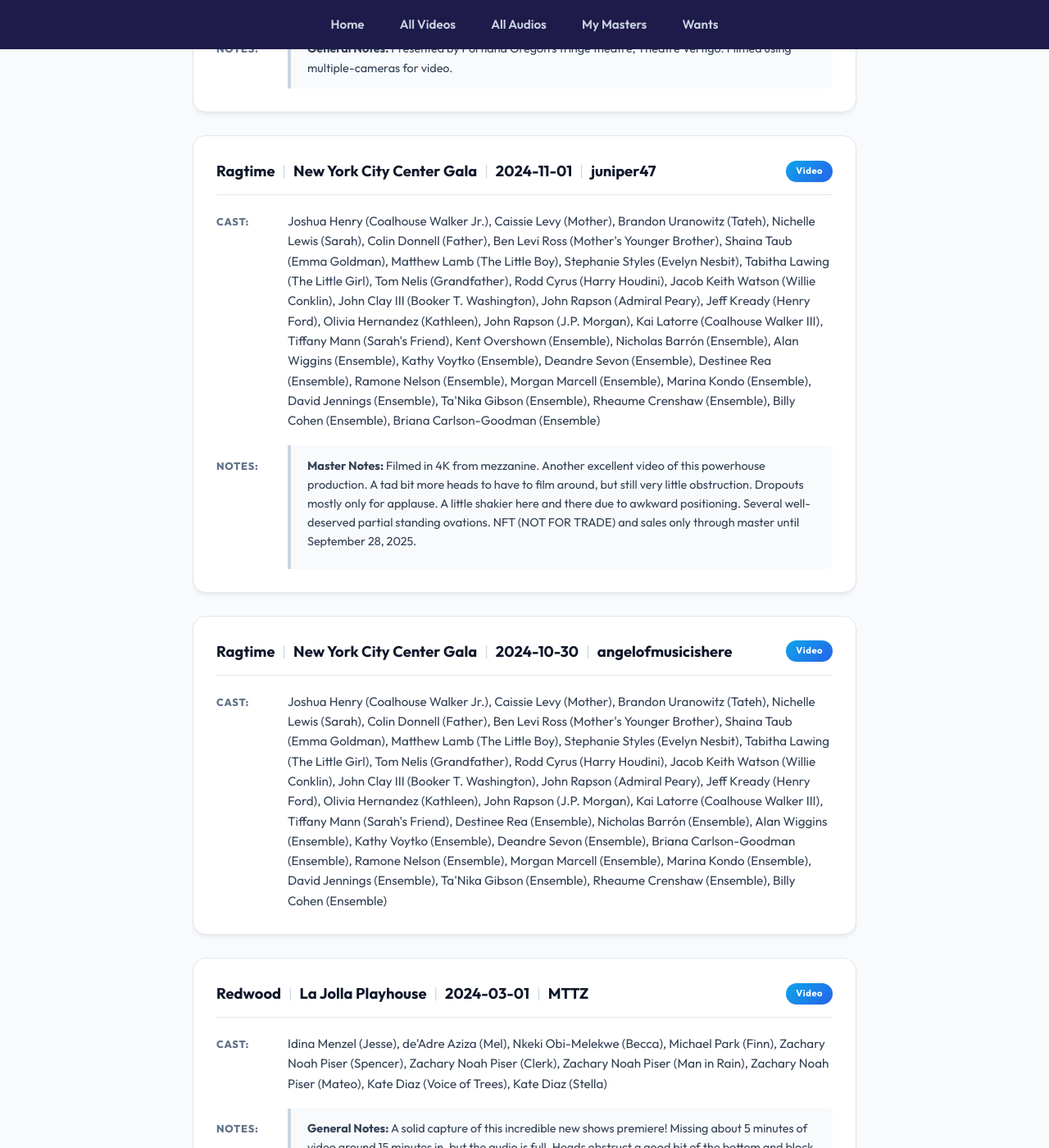
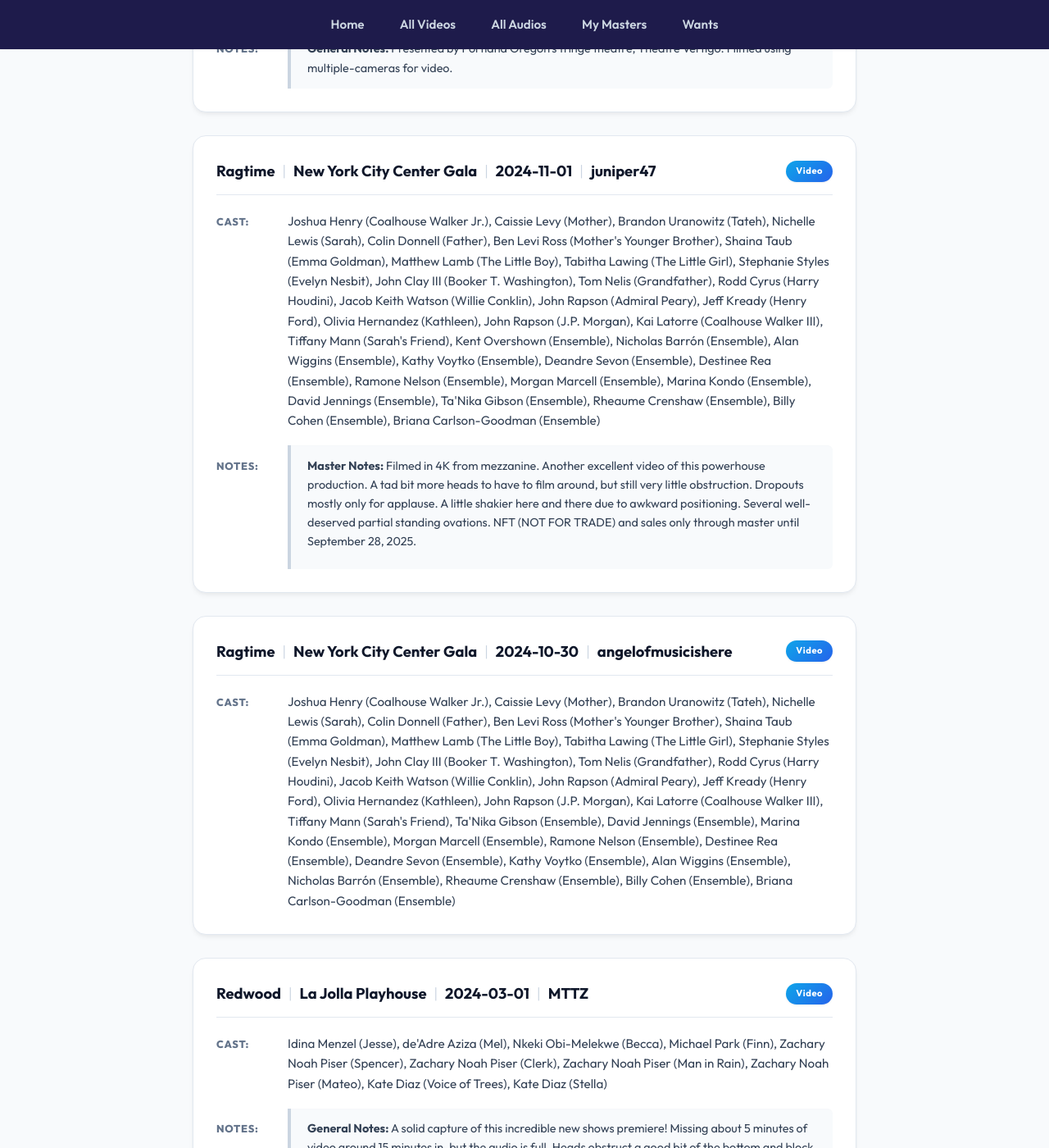
Before and after one commit to DireSpider/direspider.github.io, a Jekyll site: the page built from wants/index.html, in a window 1280 px wide and 1400 px high, scrolled down 14042 px. Shown: the whole window at 82% size. Built offline with Jekyll 4.4.1, drawn with Linux system fonts in a browser that asks for light colours.

```diff
--- a/_includes/wants.html
+++ b/_includes/wants.html
@@ -1666,7 +1666,7 @@ Laura Faye Smith (Poona the Fuckdog), Keith Cable (Shrub), Keith Cable (God), Ke
 <div class="info-section">
 <span class="label">Cast:</span>
 <span id="cast-display" class="content-text">
-Joshua Henry (Coalhouse Walker Jr.), Caissie Levy (Mother), Brandon Uranowitz (Tateh), Nichelle Lewis (Sarah), Colin Donnell (Father), Ben Levi Ross (Mother's Younger Brother), Shaina Taub (Emma Goldman), Matthew Lamb (The Little Boy), Stephanie Styles (Evelyn Nesbit), Tabitha Lawing (The Little Girl), Tom Nelis (Grandfather), Rodd Cyrus (Harry Houdini), Jacob Keith Watson (Willie Conklin), John Clay III (Booker T. Washington), John Rapson (Admiral Peary), Jeff Kready (Henry Ford), Olivia Hernandez (Kathleen), John Rapson (J.P. Morgan), Kai Latorre (Coalhouse Walker III), Tiffany Mann (Sarah's Friend), Kent Overshown (Ensemble), Nicholas Barrón (Ensemble), Alan Wiggins (Ensemble), Kathy Voytko (Ensemble), Deandre Sevon (Ensemble), Destinee Rea (Ensemble), Ramone Nelson (Ensemble), Morgan Marcell (Ensemble), Marina Kondo (Ensemble), David Jennings (Ensemble), Ta'Nika Gibson (Ensemble), Rheaume Crenshaw (Ensemble), Billy Cohen (Ensemble), Briana Carlson-Goodman (Ensemble)
+Joshua Henry (Coalhouse Walker Jr.), Caissie Levy (Mother), Brandon Uranowitz (Tateh), Nichelle Lewis (Sarah), Colin Donnell (Father), Ben Levi Ross (Mother's Younger Brother), Shaina Taub (Emma Goldman), Matthew Lamb (The Little Boy), Tabitha Lawing (The Little Girl), Stephanie Styles (Evelyn Nesbit), John Clay III (Booker T. Washington), Tom Nelis (Grandfather), Rodd Cyrus (Harry Houdini), Jacob Keith Watson (Willie Conklin), John Rapson (Admiral Peary), Jeff Kready (Henry Ford), Olivia Hernandez (Kathleen), John Rapson (J.P. Morgan), Kai Latorre (Coalhouse Walker III), Tiffany Mann (Sarah's Friend), Kent Overshown (Ensemble), Nicholas Barrón (Ensemble), Alan Wiggins (Ensemble), Kathy Voytko (Ensemble), Deandre Sevon (Ensemble), Destinee Rea (Ensemble), Ramone Nelson (Ensemble), Morgan Marcell (Ensemble), Marina Kondo (Ensemble), David Jennings (Ensemble), Ta'Nika Gibson (Ensemble), Rheaume Crenshaw (Ensemble), Billy Cohen (Ensemble), Briana Carlson-Goodman (Ensemble)
 </span>
 </div>
 
@@ -1714,7 +1714,7 @@ NFT (NOT FOR TRADE) and sales only through master until September 28, 2025.
 <div class="info-section">
 <span class="label">Cast:</span>
 <span id="cast-display" class="content-text">
-Joshua Henry (Coalhouse Walker Jr.), Caissie Levy (Mother), Brandon Uranowitz (Tateh), Nichelle Lewis (Sarah), Colin Donnell (Father), Ben Levi Ross (Mother's Younger Brother), Shaina Taub (Emma Goldman), Matthew Lamb (The Little Boy), Stephanie Styles (Evelyn Nesbit), Tabitha Lawing (The Little Girl), Tom Nelis (Grandfather), Rodd Cyrus (Harry Houdini), Jacob Keith Watson (Willie Conklin), John Clay III (Booker T. Washington), John Rapson (Admiral Peary), Jeff Kready (Henry Ford), Olivia Hernandez (Kathleen), John Rapson (J.P. Morgan), Kai Latorre (Coalhouse Walker III), Tiffany Mann (Sarah's Friend), Destinee Rea (Ensemble), Nicholas Barrón (Ensemble), Alan Wiggins (Ensemble), Kathy Voytko (Ensemble), Deandre Sevon (Ensemble), Briana Carlson-Goodman (Ensemble), Ramone Nelson (Ensemble), Morgan Marcell (Ensemble), Marina Kondo (Ensemble), David Jennings (Ensemble), Ta'Nika Gibson (Ensemble), Rheaume Crenshaw (Ensemble), Billy Cohen (Ensemble)
+Joshua Henry (Coalhouse Walker Jr.), Caissie Levy (Mother), Brandon Uranowitz (Tateh), Nichelle Lewis (Sarah), Colin Donnell (Father), Ben Levi Ross (Mother's Younger Brother), Shaina Taub (Emma Goldman), Matthew Lamb (The Little Boy), Tabitha Lawing (The Little Girl), Stephanie Styles (Evelyn Nesbit), John Clay III (Booker T. Washington), Tom Nelis (Grandfather), Rodd Cyrus (Harry Houdini), Jacob Keith Watson (Willie Conklin), John Rapson (Admiral Peary), Jeff Kready (Henry Ford), Olivia Hernandez (Kathleen), John Rapson (J.P. Morgan), Kai Latorre (Coalhouse Walker III), Tiffany Mann (Sarah's Friend), Ta'Nika Gibson (Ensemble), David Jennings (Ensemble), Marina Kondo (Ensemble), Morgan Marcell (Ensemble), Ramone Nelson (Ensemble), Destinee Rea (Ensemble), Deandre Sevon (Ensemble), Kathy Voytko (Ensemble), Alan Wiggins (Ensemble), Nicholas Barrón (Ensemble), Rheaume Crenshaw (Ensemble), Billy Cohen (Ensemble), Briana Carlson-Goodman (Ensemble)
 </span>
 </div>
 
```
